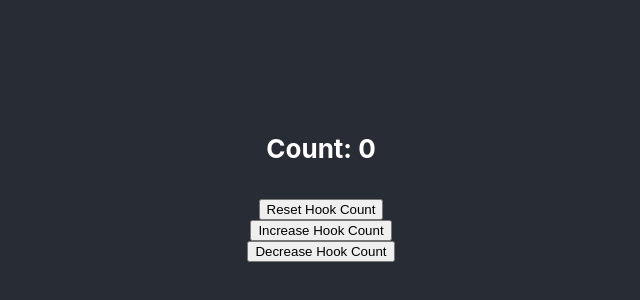
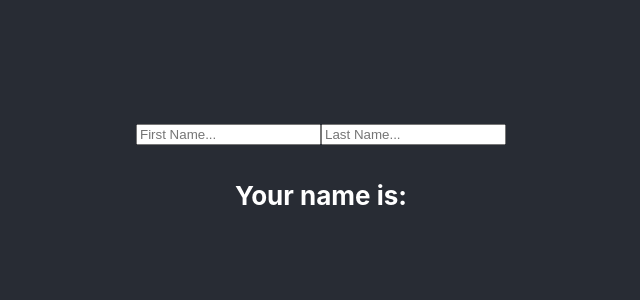
Before and after one commit to rajanmali/React-Hooks-Tutorial, a React (Create React App) app: page / in a window 1280 px wide. Shown: the part 220-520 px from the top of the page, without its empty margins (319-959 px from the left). Built offline with nearby package versions, Linux system fonts and the light colour scheme.

Commit message:
using setState with objects

```diff
--- a/src/App.js
+++ b/src/App.js
@@ -1,12 +1,12 @@
 import "./App.css";
 // import ClassCounter from "./components/useState/ClassCounter";
-import HookCounterPrevState from "./components/useState/HookCounterPrevState";
+import HookCounterObject from "./components/useState/HookCounterObject";
 
 function App() {
   return (
     <div className="App">
       {/* <ClassCounter /> */}
-      <HookCounterPrevState />
+      <HookCounterObject />
     </div>
   );
 }
--- /dev/null
+++ b/src/components/useState/HookCounterObject.js
@@ -0,0 +1,34 @@
+import { useState } from "react";
+
+const HookCounterObject = () => {
+  const [name, setName] = useState({ firstName: "", lastName: "" });
+
+  const handleInputChange = (event) => {
+    const { name, value } = event.target;
+    setName((prevName) => ({ ...prevName, [name]: value }));
+  };
+
+  return (
+    <>
+      <form>
+        <input
+          type="text"
+          placeholder="First Name..."
+          name="firstName"
+          value={name.firstName}
+          onChange={handleInputChange}
+        />
+        <input
+          type="text"
+          placeholder="Last Name..."
+          name="lastName"
+          value={name.lastName}
+          onChange={handleInputChange}
+        />
+      </form>
+      <h4>Your name is: {`${name.firstName} ${name.lastName}`}</h4>
+    </>
+  );
+};
+
+export default HookCounterObject;
```
